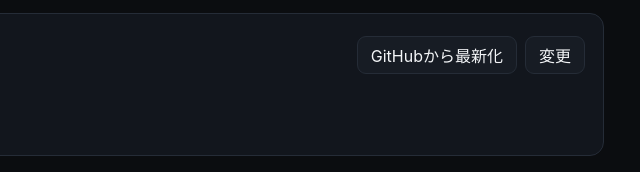
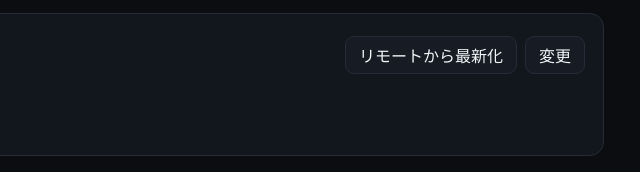
Before and after one commit to EliteMay/local-ai-lab, an Electron app: page desktop/renderer/index.html in a window 1280 px wide. Shown: the part 230-402 px from the top of the page, 640-1280 px from the left. Drawn offline with Linux system fonts and the light colour scheme; no server answers.

Commit message:
Apply v0.2.11 reliability follow-up: desktop/renderer/index.html

```diff
--- a/desktop/renderer/index.html
+++ b/desktop/renderer/index.html
@@ -69,7 +69,7 @@
         <div class="panel-head">
           <div><p class="label">対象フォルダ</p><h2>監査するフォルダ</h2></div>
           <div class="repo-actions">
-            <button id="updateRepo" class="ghost">GitHubから最新化</button>
+            <button id="updateRepo" class="ghost">リモートから最新化</button>
             <button id="chooseRepo" class="ghost">変更</button>
           </div>
         </div>
```
